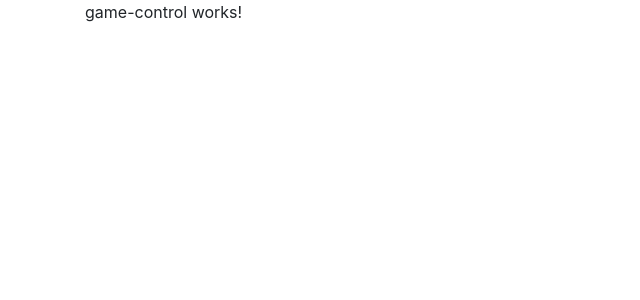
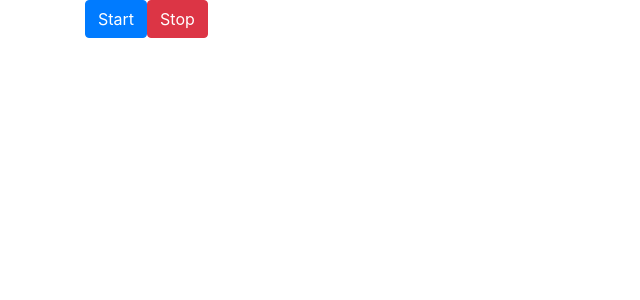
Before and after one commit to agon252009/bindingAssign, an Angular app: page / in a window 1280 px wide. Shown: the top 300 px of the page, without its empty margins (0-640 px from the left). Built offline with nearby package versions, Linux system fonts and the light colour scheme.

Commit message:
added start button

```diff
--- a/src/app/app.component.html
+++ b/src/app/app.component.html
@@ -17,8 +17,8 @@
 </div> -->
 <div class="container">
   <div class="row">
-    <div class="col-12">
-      <app-game-control></app-game-control>
-    </div>
+   <div class="col-12">
+    <app-game-control></app-game-control>
+   </div>
   </div>
 </div>
--- a/src/app/game-control/game-control.component.html
+++ b/src/app/game-control/game-control.component.html
@@ -1,3 +1,2 @@
-<p>
-  game-control works!
-</p>
+<button class="btn btn-primary">Start</button>
+<button class="btn btn-danger">Stop</button>
--- a/src/app/game-control/game-control.component.ts
+++ b/src/app/game-control/game-control.component.ts
@@ -12,4 +12,11 @@ export class GameControlComponent implements OnInit {
   ngOnInit() {
   }
 
+  /**
+   * startGameButtonClick
+   */
+  public startGameButtonClick() {
+    console.log("Start button clicked");
+  }
+
 }
```
